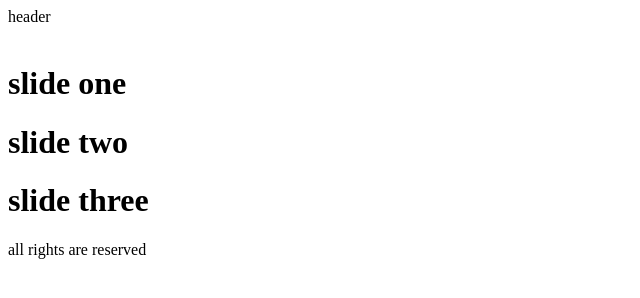
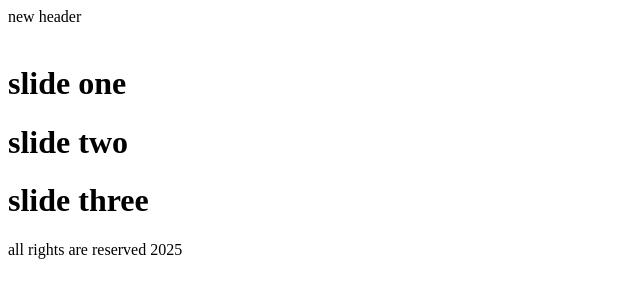
Before and after one commit to frzyn460-max/git-project, a plain HTML site: page index.html in a window 1280 px wide. Shown: the full height of the page, 0-640 px from the left. Drawn offline with Linux system fonts and the light colour scheme.

Commit message:
some changes in main branch

```diff
--- a/index.html
+++ b/index.html
@@ -7,7 +7,7 @@
 </head>
 <body>
   <header>
-    header
+    new header
   </header>
   <div class="banner">
     <img src="./index.html" alt="">
@@ -18,7 +18,7 @@
     <h1>slide three</h1>
   </div>
   <footer>
-    all rights are reserved
+    all rights are reserved 2025
   </footer>
 
   <script src="script.js"></script>
```
